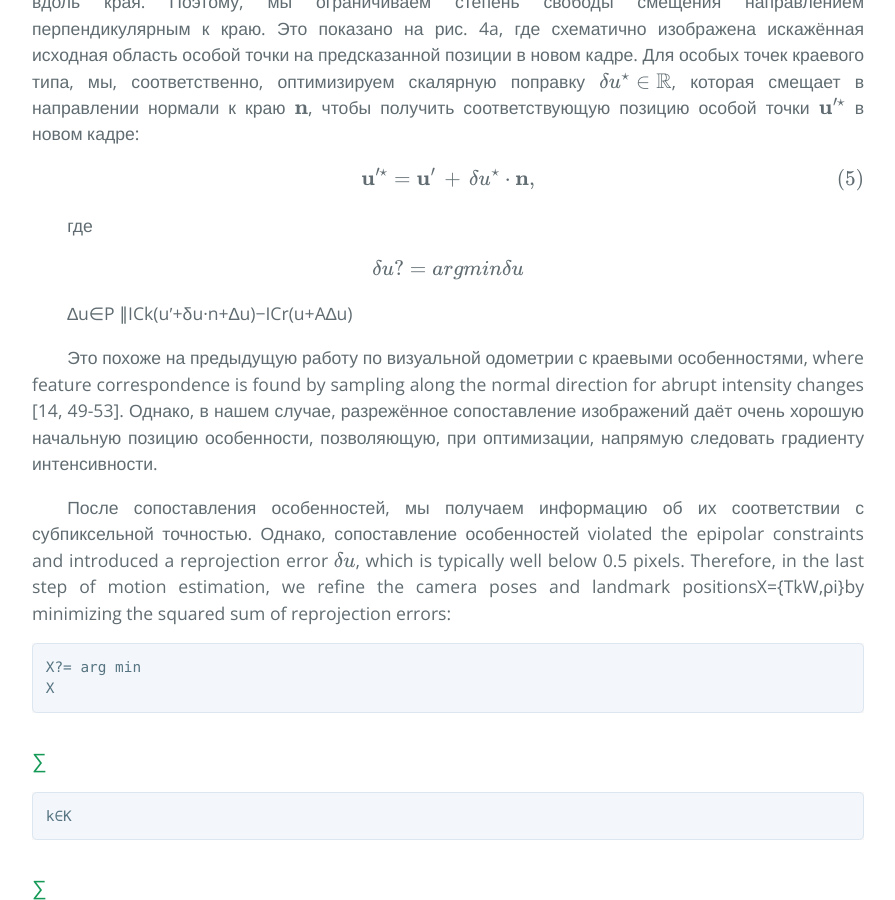
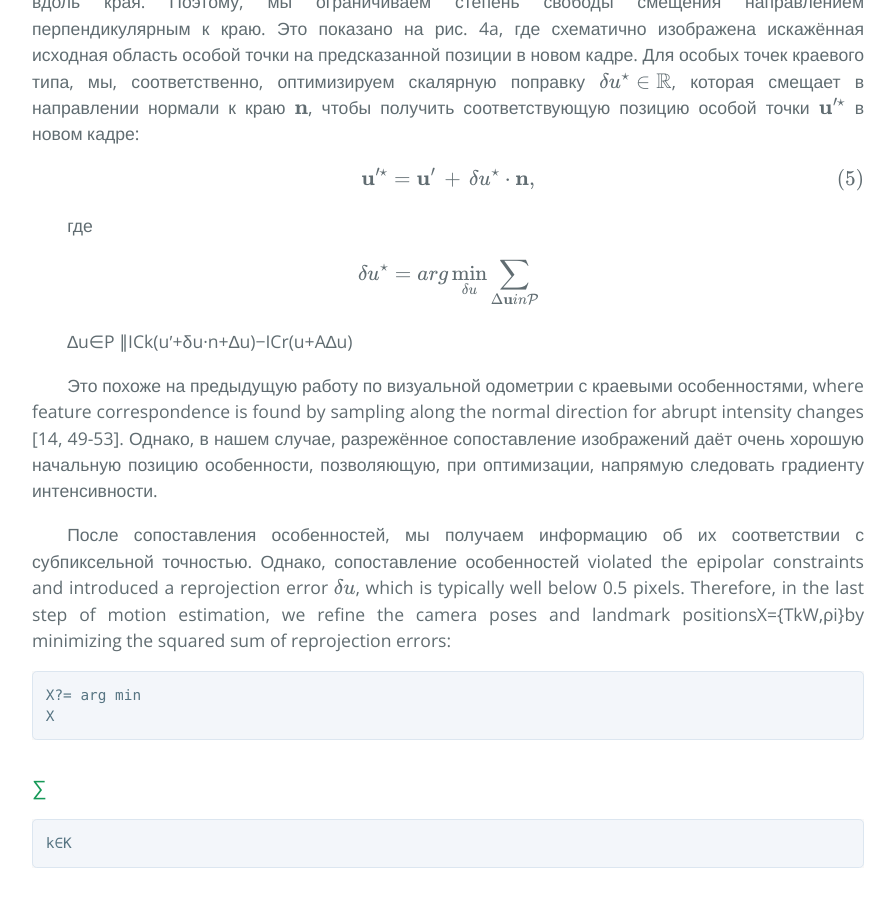
Before and after one commit to i-v-s/slam, a Jekyll site: the page built from svo2.md, in a window 1280 px wide and 900 px high, scrolled down 11779 px. Shown: the whole window, without its empty margins (192-1087 px from the left). Built offline with Jekyll 4.4.1, drawn with Linux system fonts in a browser that asks for light colours; our own code applies the rules of GitHub Pages for plain Markdown files; formulas are drawn with MathJax 3.

Commit message:
Updated svo2.md

```diff
--- a/svo2.md
+++ b/svo2.md
@@ -541,8 +541,9 @@ $$</div>
 где
 
 $$\begin{equation}
-δu?= arg min
-δu
+\delta u^{\star} = arg \min_{\delta u}
+\sum_{\Delta \mathbf{u} in \mathcal{P}}
+
 \end{equation}$$
 
 ∆u∈P
```
